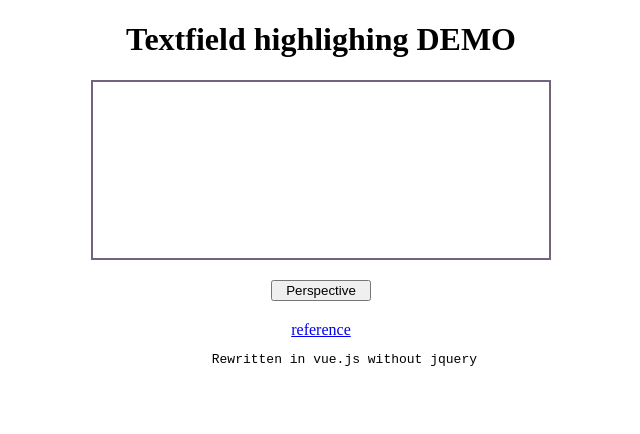
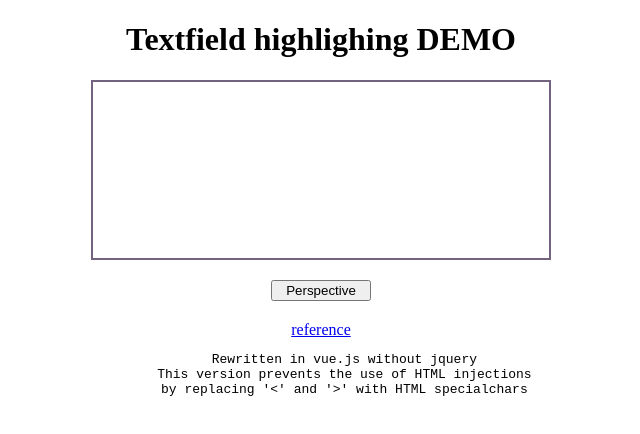
Before and after one commit to Jan-Eckerlein/highlighter-demo, a Vue app: page / in a window 1280 px wide. Shown: the top 434 px of the page, without its empty margins (319-959 px from the left). Built offline with nearby package versions, Linux system fonts and the light colour scheme.

Commit message:
updated description

```diff
--- a/src/App.vue
+++ b/src/App.vue
@@ -23,6 +23,8 @@
     <a href="https://codersblock.com/blog/highlight-text-inside-a-textarea/" target=”_blank”>reference</a>
     <pre>
       Rewritten in vue.js without jquery
+      This version prevents the use of HTML injections
+      by replacing '&lt' and '&gt' with HTML specialchars
     </pre>
   </div><!-- /reference -->
 
```
